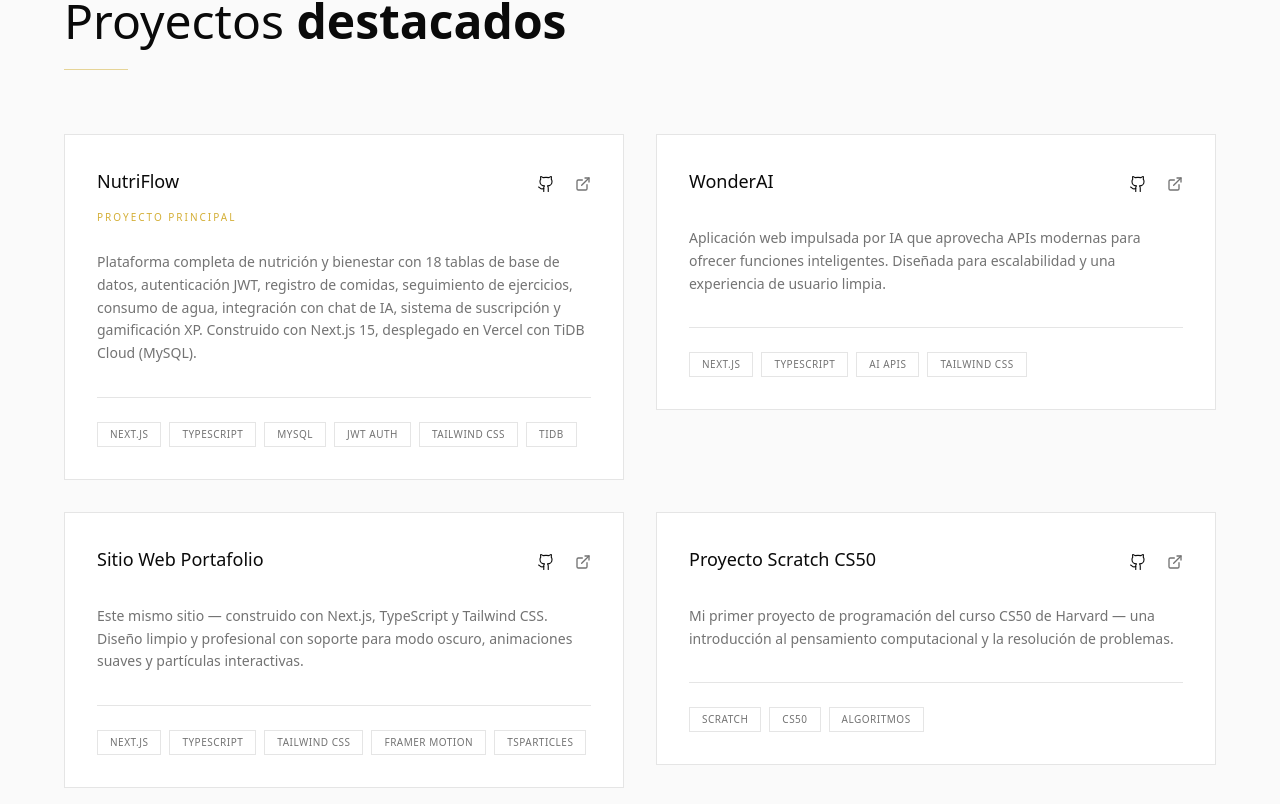
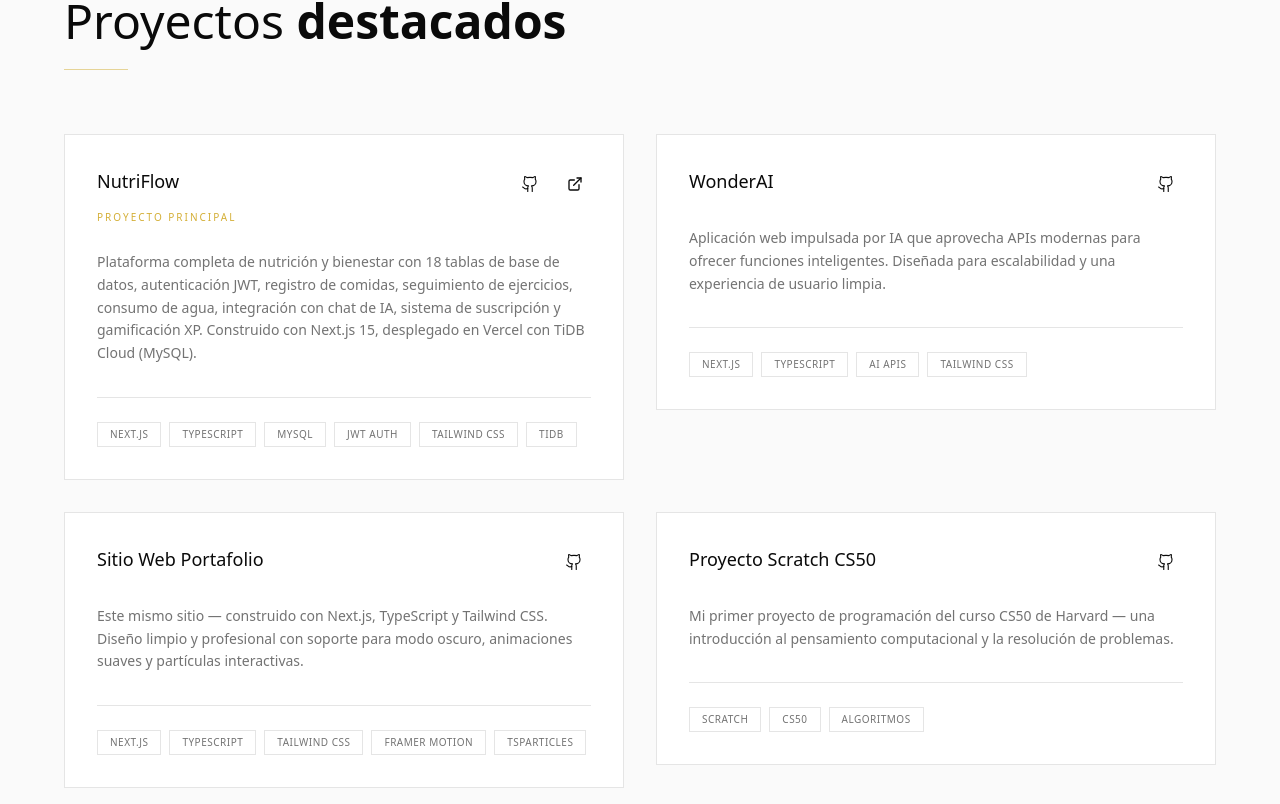
Before and after one commit to AngelSalazar-dev/angelsalazar-dev.github.io, a Next.js app: page / in a window 1280 px wide. Shown: the part 3788-4592 px from the top of the page. Built offline with nearby package versions, Linux system fonts and the light colour scheme.

Commit message:
Fix nested <a> tags in Projects - change motion.a to motion.div

```diff
--- a/src/app/components/Projects.tsx
+++ b/src/app/components/Projects.tsx
@@ -70,12 +70,9 @@
         <div className="grid grid-cols-1 md:grid-cols-2 gap-8">
           {projects.map((project, i) => (
             <FadeIn key={project.title} delay={i * 0.1}>
-              <motion.a
-                href={project.live}
-                target="_blank"
-                rel="noopener noreferrer"
+              <motion.div
                 whileHover={{ y: -4 }}
-                className="group block p-8 border border-border bg-card hover:border-gold/30 transition-all duration-500 hover-lift"
+                className="group p-8 border border-border bg-card hover:border-gold/30 transition-all duration-500 hover-lift"
               >
                 <div className="flex items-start justify-between mb-6">
                   <div className="flex-1">
@@ -91,13 +88,22 @@
                       href={project.github}
                       target="_blank"
                       rel="noopener noreferrer"
-                      onClick={(e) => e.stopPropagation()}
                       className="p-2 hover:bg-muted transition-colors duration-300"
                       aria-label="GitHub"
                     >
                       <svg xmlns="http://www.w3.org/2000/svg" width="18" height="18" viewBox="0 0 24 24" fill="none" stroke="currentColor" strokeWidth="1.5" strokeLinecap="round" strokeLinejoin="round"><path d="M15 22v-4a4.8 4.8 0 0 0-1-3.5c3 0 6-2 6-5.5.08-1.25-.27-2.48-1-3.5.28-1.15.28-2.35 0-3.5 0 0-1 0-3 1.5-2.64-.5-5.36-.5-8 0C6 2 5 2 5 2c-.28 1.15-.28 2.35 0 3.5-.73 1.02-1.08 2.25-1 3.5 0 3.5 3 5.5 6 5.5-.39.49-.68 1.05-.85 1.65-.17.6-.22 1.23-.15 1.85v4"/><path d="M9 18c-4.51 2-5-2-7-2"/></svg>
                     </a>
-                    <ExternalLinkIcon className="w-4 h-4 text-muted-foreground" />
+                    {project.live !== "#" && (
+                      <a
+                        href={project.live}
+                        target="_blank"
+                        rel="noopener noreferrer"
+                        className="p-2 hover:bg-muted transition-colors duration-300"
+                        aria-label="Live Demo"
+                      >
+                        <ExternalLinkIcon className="w-4 h-4" />
+                      </a>
+                    )}
                   </div>
                 </div>
 
@@ -115,7 +121,7 @@
                     </span>
                   ))}
                 </div>
-              </motion.a>
+              </motion.div>
             </FadeIn>
           ))}
         </div>
```
